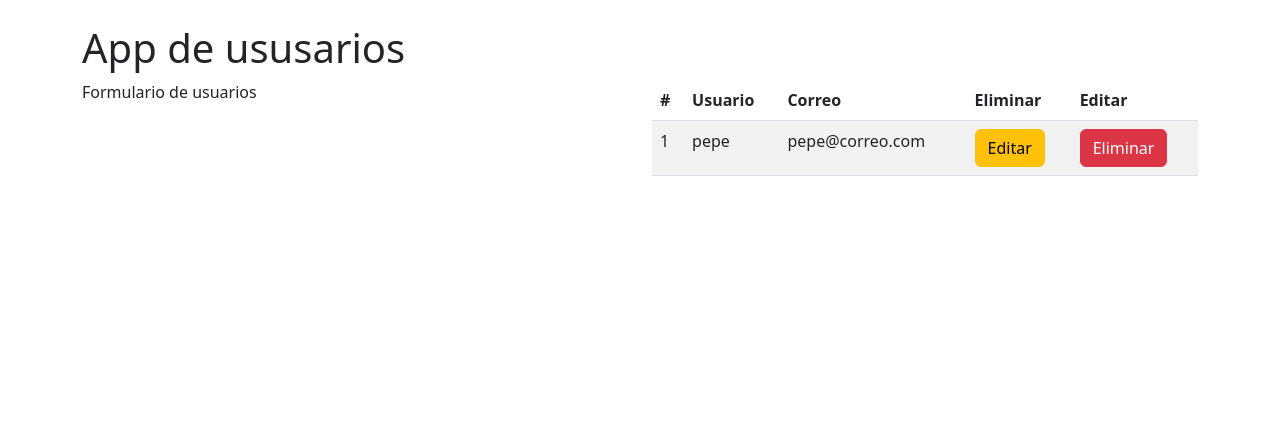
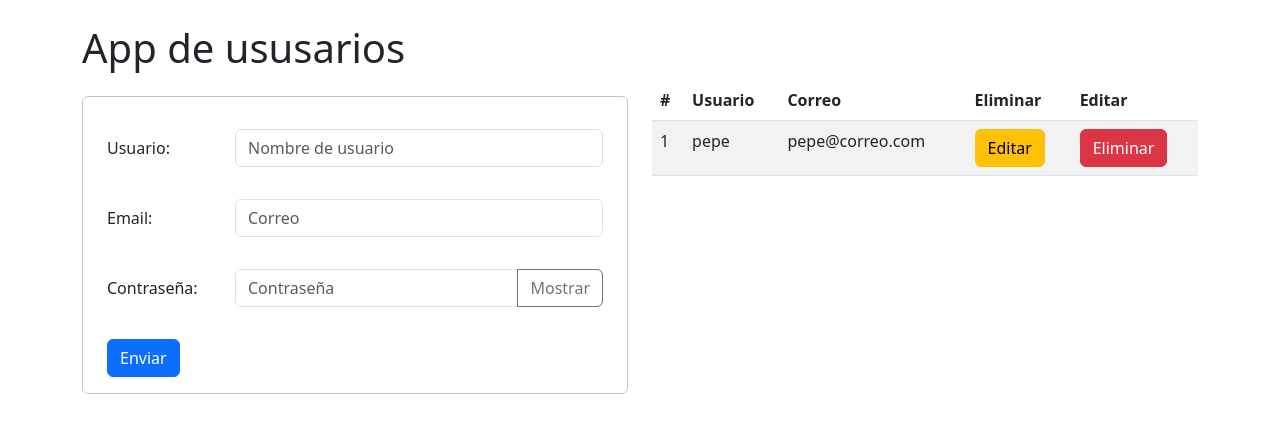
Before and after one commit to JAAL123/users-project, a React (Vite) app: page / in a window 1280 px wide. Shown: the top 432 px of the page. Built offline with nearby package versions, Linux system fonts and the light colour scheme.

Commit message:
maquetado del formulario de usuarios

```diff
--- a/src/UsersApp.jsx
+++ b/src/UsersApp.jsx
@@ -5,6 +5,7 @@ import { UsersList } from './components/UsersList';
 
 
 function UsersApp() {
+  //arreglo de usuarios inicial que se pasa a componente UserList
   const initialUsers = [
     {
       id:1,
@@ -13,6 +14,8 @@ function UsersApp() {
       email: 'pepe@correo.com'
     },
   ]
+
+//vista de la tabla de ususarios y formulario de usuarios
 
   return (
     <>
--- a/src/components/UserForm.jsx
+++ b/src/components/UserForm.jsx
@@ -1,7 +1,38 @@
-export function UserForm(){
-    return(
+export function UserForm() {
+    return (
         <>
-            <p>Formulario de usuarios</p>
+            <form className="my-3 border border-1 border-secondary-subtle rounded">
+                <div className="row g-3 m-3 align-items-center">
+                    <div className="col-auto w-25">
+                        <label htmlFor="" className="col-form-label">Usuario: </label>
+                    </div>
+                    <div className="col-auto w-75 ">
+                        <input name="username" type="text" className="form-control" placeholder="Nombre de usuario"/>
+                    </div>
+                </div>
+                <div className="row g-3 m-3 align-items-center">
+                    <div className="col-auto w-25">
+                        <label htmlFor="" className="col-form-label">Email: </label>
+                    </div>
+                    <div className="col-auto w-75 ">
+                        <input name="email" type="text" className="form-control" placeholder="Correo" />
+                    </div>
+                </div>
+                <div className="row g-3 m-3 align-items-center ">
+                    <div className="col-auto w-25">
+                        <label htmlFor="" className="col-form-label">Contraseña: </label>
+                    </div>
+                    <div className="col-auto w-75 input-group" >
+                        <input name="password" type="Password" className="form-control" placeholder="Contraseña"/>
+                        <button className="btn btn-outline-secondary" type="button">Mostrar</button>
+                    </div>
+                </div>
+                <div className="row g-3 m-3" >
+                    <div className="col-auto">
+                        <button type="submit" className="btn btn-primary" >Enviar</button>
+                    </div>
+                </div>
+            </form>
         </>
     )
 }
--- a/src/components/UserRow.jsx
+++ b/src/components/UserRow.jsx
@@ -1,4 +1,5 @@
 export function UserRow({id,username,email}) {
+    //se recibe por prop  el id,nombre de usuario, y correo
     return (
         <tr>
             <td>{id}</td>
--- a/src/components/UsersList.jsx
+++ b/src/components/UsersList.jsx
@@ -1,6 +1,8 @@
 import { UserRow } from "./UserRow";
 
 export function UsersList({users = []}) {
+    //se recibe por prop el arreglo de usuarios iniciales y se muestra en la tabla
+    //se manda por prop el listado de usuarios recibidos para renderizar UserRow
 
     return (
         <>
```
